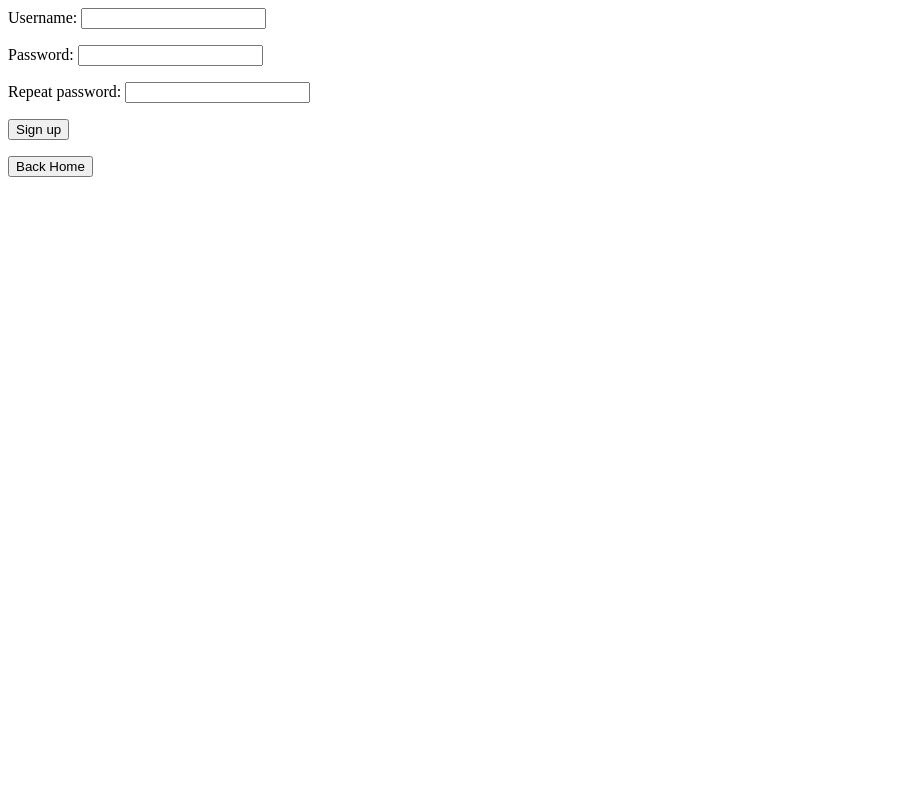
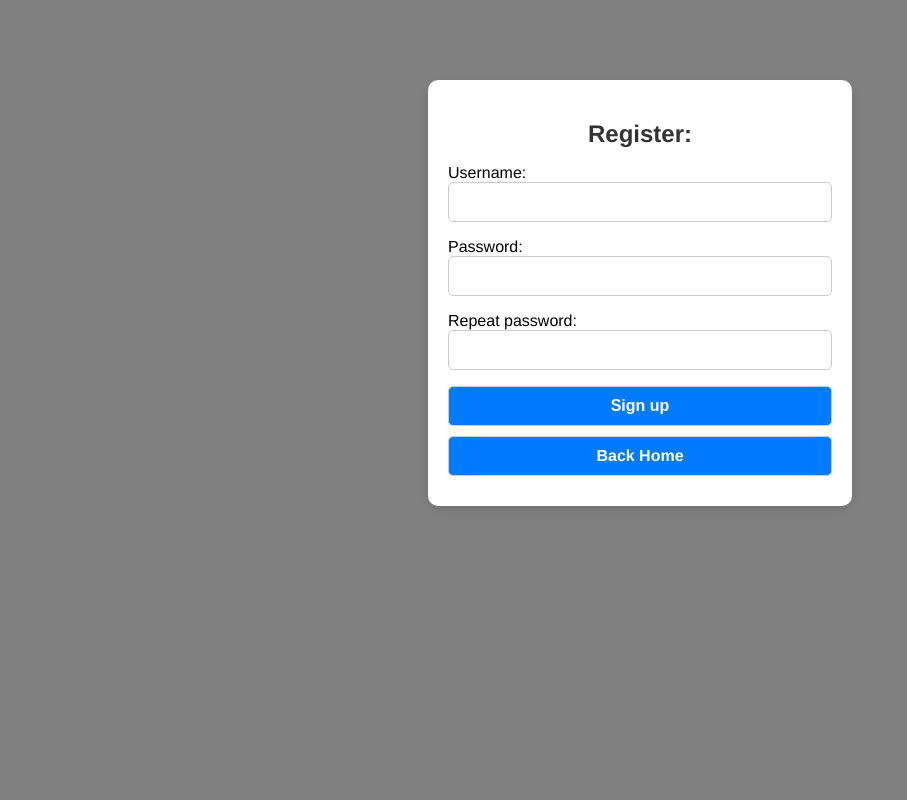
Before and after one commit to ratilmii/tsoha-filmfeedback, a Flask app: page /register in a window 1280 px wide. Shown: the whole page, without its empty margins (0-907 px from the left). Run offline with Flask 3, Linux system fonts and the light colour scheme.

Commit message:
add CSS-styling to login and register screens
I started making the app look nicer by creating a stylized login container.

```diff
--- a/routes.py
+++ b/routes.py
@@ -43,7 +43,7 @@ def register():
         if users.register(username, password1):
             return redirect("/")
         else:
-            return render_template("error.html", message="Signup failed.¨")
+            return render_template("error.html", message="Signup failed.")
 
 @app.route("/browse")
 def browse():
--- /dev/null
+++ b/static/main.css
@@ -0,0 +1,62 @@
+body {
+  font-family: "Helvetica", "Arial", sans-serif;
+  background: gray;
+  margin: auto;
+  max-width: 50em;
+  display: flex;
+  justify-content: center;
+  align-items: center;
+}
+
+.login-container {
+  min-width: 24em;
+  margin-top: calc(50vh - 40%);
+  background-color: white;
+  border-radius: 10px;
+  padding: 20px;
+  box-shadow: 0 4px 8px rgba(0, 0, 0, 0.1);
+}
+
+.login-container h2 {
+  text-align: center;
+  color: #333;
+  margin-bottom: 10px;
+}
+
+input[type="text"],
+input[type="password"],
+input[type="submit"],
+.back-home-button {
+  font-size: 1em;
+  width: 100%;
+  padding: 10px;
+  margin-bottom: 10px;
+  display: flex;
+  border-radius: 5px;
+  box-sizing: border-box;
+  border: 1px solid #ccc;
+}
+
+input[type="submit"],
+.back-home-button {
+  background-color: #007bff;
+  color: white;
+  font-weight: bold;
+  cursor: pointer;
+  text-decoration: none; /* Remove default underline */
+}
+
+input[type="submit"]:hover,
+.back-home-button:hover {
+  background-color: #0056b3;
+}
+
+input[type="text"],
+input[type="password"] {
+  text-align: left;
+}
+
+.back-home-button {
+  display: inline-block;
+  text-align: center;
+}
--- a/templates/register.html
+++ b/templates/register.html
@@ -1,8 +1,18 @@
-<form action="/register" method="post">
-  <p>Username: <input type="text" name="username"></p>
-  <p>Password: <input type="password" name="password1"></p>
-  <p>Repeat password: <input type="password" name="password2"></p>
-  <input type="submit" value="Sign up">
-</form>
+<!DOCTYPE html>
+<link rel="stylesheet" href="/static/main.css">
+<meta charset="UTF-8">
+<meta name="viewport" content="width=device-width, initial-scale=1.0">
 
-<a href="/"><button>Back Home</button></a>
+<body>
+  <div class="login-container">
+  <h2>Register:</h2>
+    <form action="/register" method="post">
+      <p>Username: <input type="text" name="username"></p>
+      <p>Password: <input type="password" name="password1"></p>
+      <p>Repeat password: <input type="password" name="password2"></p>
+      <input type="submit" value="Sign up">
+    </form>
+    <a class="back-home-button" href="/">Back Home</a>
+  </div>
+</body>
+</html>
```
Also changed, not shown: templates/login.html (+12 -1 lines), 1 other file.
